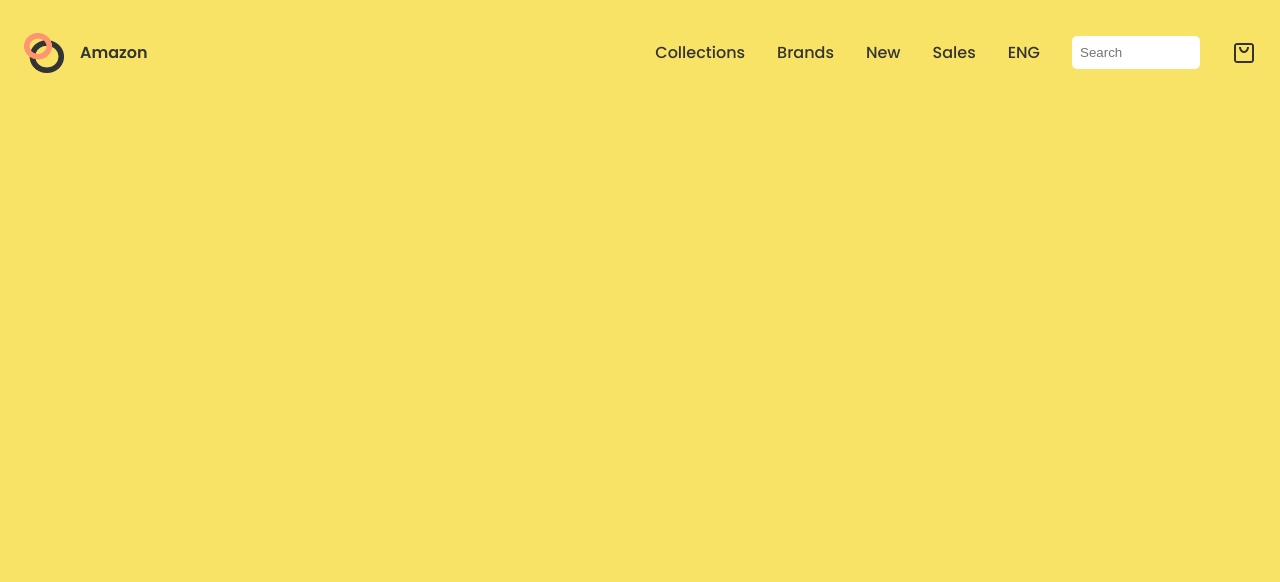
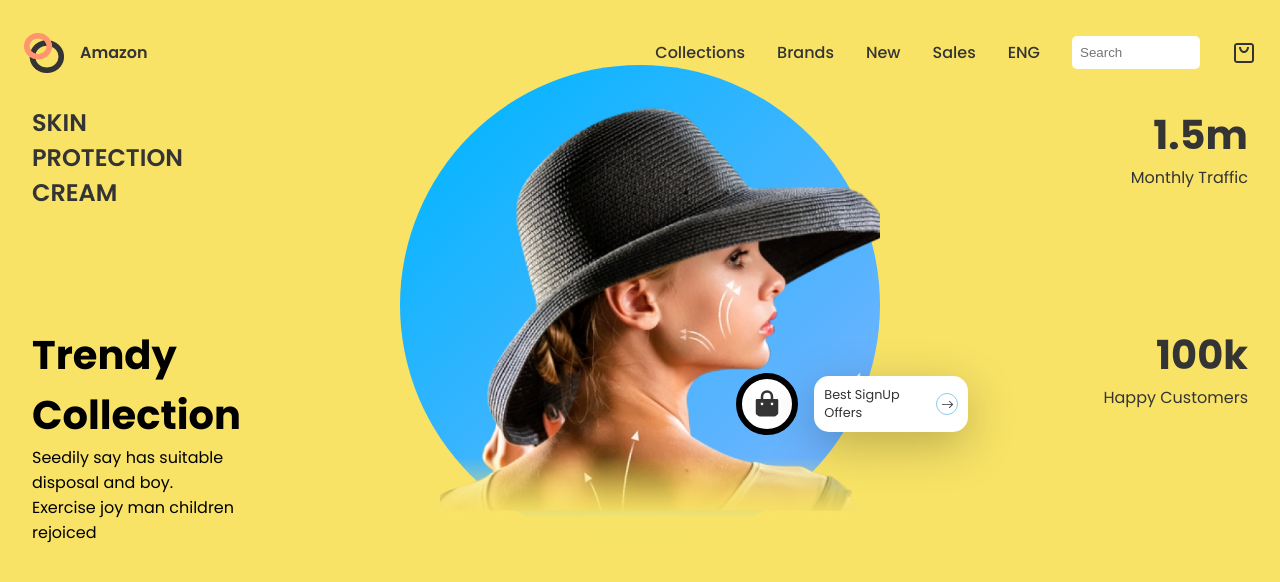
Before and after one commit to rimon005/E-commerce-skin-product, a React (Create React App) app: page / in a window 1280 px wide. Shown: the top 582 px of the page. Built offline with nearby package versions, Linux system fonts and the light colour scheme.

Commit message:
create hero section

```diff
--- a/src/App.js
+++ b/src/App.js
@@ -1,10 +1,12 @@
 import "./App.css";
 import Header from "./components/Header/Header";
+import Hero from "./components/Hero/Hero";
 
 function App() {
   return (
     <div className="App">
       <Header />
+      <Hero/>
     </div>
   );
 }
--- /dev/null
+++ b/src/components/Hero/Hero.js
@@ -0,0 +1,59 @@
+import React from 'react';
+import css from './Hero.module.css'
+import HeroImg from '../../assets/hero.png'
+
+import { RiShoppingBagFill } from 'react-icons/ri'
+import { BsArrowRight } from 'react-icons/bs'
+const Hero = () => {
+    return (
+        <div className={css.container}>
+
+
+
+            {/* left side */}
+
+            <div className={css.h_sides}>
+                <span className={css.text1}>Skin protection cream</span>
+                <div className={css.text2}>
+                    <span>Trendy Collection</span>
+                    <span>Seedily say has suitable disposal and boy. Exercise joy man children rejoiced </span>
+                </div>
+            </div>
+
+            {/* middle side hero image  */}
+
+            <div className={css.wrapper}>
+                <div className={css.blueCircle}></div>
+                <img src={HeroImg} alt="" width={600} />
+                <div className={css.cart2}>
+                    <RiShoppingBagFill />
+
+                    <div className={css.signup}>
+                        <span>Best SignUp Offers</span>
+                        <div>
+                            <BsArrowRight />
+                        </div>
+                    </div>
+                </div>
+            </div>
+
+            {/* right side */}
+
+            <div className={css.h_sides}>
+
+                <div className={css.traffic}>
+                    <span>1.5m</span>
+                    <span>Monthly Traffic</span>
+                </div>
+
+                <div className={css.customers}>
+                    <span>100k</span>
+                    <span>Happy Customers</span>
+                </div>
+
+            </div>
+        </div>
+    );
+};
+
+export default Hero;
--- /dev/null
+++ b/src/components/Hero/Hero.module.css
@@ -0,0 +1,126 @@
+.container{
+    padding: 0rem 2rem;
+    display: grid;
+    grid-template-columns: 1fr 3fr 1fr;
+}
+
+.wrapper{
+    display: flex;
+    align-items: baseline;
+    justify-content: center;
+    position: relative;
+}
+
+.wrapper>img{
+    width: 30rem;
+    position: absolute;
+    bottom: 0;
+}
+
+
+.blueCircle{
+    width: 30rem;
+    height: 30rem;
+    border-radius: 50%;
+    z-index: -99;
+    position: absolute;
+    bottom: 0;
+    background: linear-gradient(135.74deg , #0bb5ff 14.09% , #6bb3fe 81.81%);
+}
+
+.cart2{
+    position: absolute;
+    display: flex;
+    align-items: center;
+    bottom: 25%;
+    right: 5%;
+    gap: 1rem;
+}
+
+.cart2>svg{
+    width: 30px;
+    height: 30px;
+    background: white;
+    padding: 10px;
+    border-radius: 50%;
+    border: 6px solid black;
+}
+
+.signup{
+    display: flex;
+    gap: 1rem;
+    align-items: center;
+    background: white;
+    padding: 10px;
+    font-size: 0.8rem;
+    border-radius: 15px;
+    box-shadow: var(--shadow1);
+}
+
+
+.signup>:first-child{
+    display: block;
+    width: 6rem;
+}
+
+.signup>:nth-child(2){
+    border-radius: 50%;
+    border: 1px solid skyblue;
+    display: flex;
+    align-items: center;
+    justify-content: center;
+    width: 20px;
+    height: 20px;
+}
+
+.h_sides{
+    display: grid;
+    grid-template-rows: 1fr 1fr;
+}
+
+.text1{
+    text-transform: uppercase;
+    font-size: 1.5rem;
+    width: min-content;
+    display: block;
+    font-weight: 600;
+}
+
+.text2{
+    display: flex;
+    flex-direction: column;
+    width: min-content;
+    color: black;
+}
+.text2>:first-child{
+    font-weight: 800;
+    font-size: 2.5rem;
+}
+
+.text2>:nth-child(2){
+    display: block;
+}
+
+.traffic{
+    display: flex;
+    flex-direction: column;
+    text-align: right;
+}
+
+
+.traffic > :first-child{
+    font-weight: 800;
+    font-size: 2.5rem;
+}
+
+.customers{
+    display: flex;
+    flex-direction: column;
+    text-align: right;
+}
+
+
+.customers>:first-child{
+    font-weight: 800;
+    font-size: 2.5rem;
+}
```
